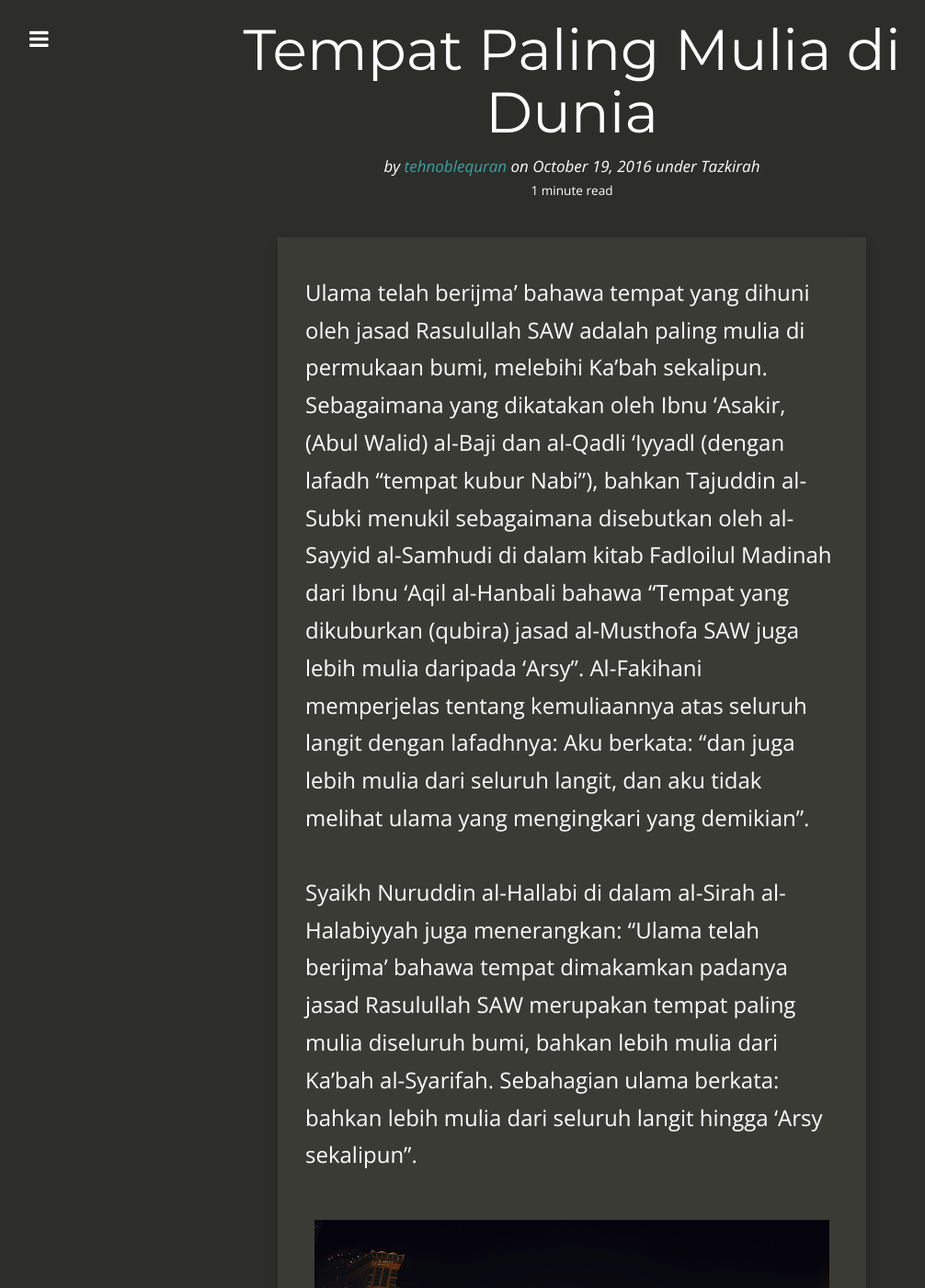
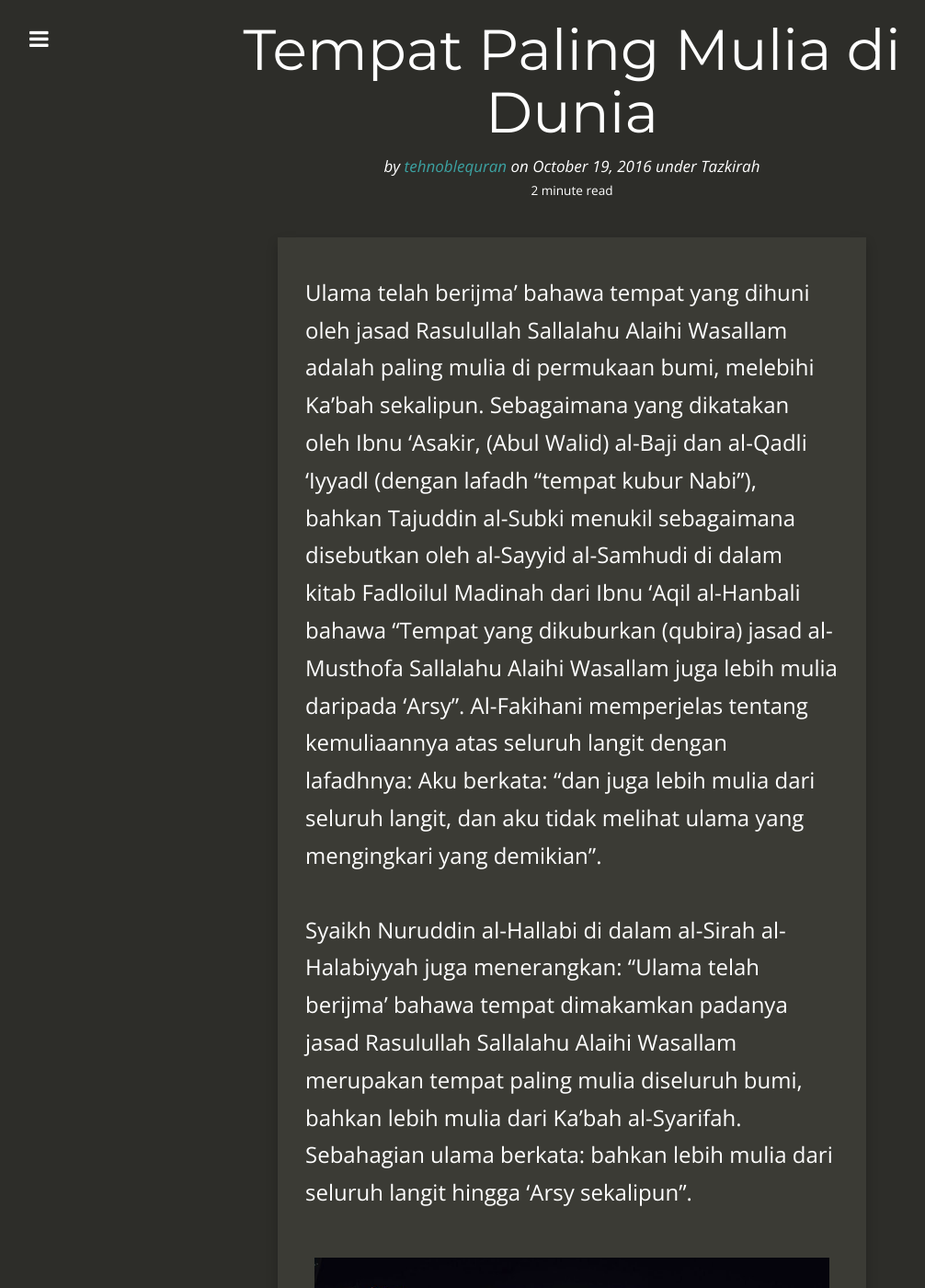
Before and after one commit to kedamaian/swsyafiq, a Jekyll site: the page built from _posts/2016-10-19-tempat-paling-mulia-di-dunia.md, in a window 1280 px wide and 1400 px high. Shown: the whole window at 92% size, without its empty margins (18-1024 px from the left). Built offline with Jekyll 4.4.1, drawn with Linux system fonts in a browser that asks for light colours; nearby versions of some CDN libraries; comment, search, counter and statistics services are not loaded; some of the changed text lies outside the part shown.

Commit message:
Update 2016-10-19-tempat-paling-mulia-di-dunia.md

```diff
--- a/_posts/2016-10-19-tempat-paling-mulia-di-dunia.md
+++ b/_posts/2016-10-19-tempat-paling-mulia-di-dunia.md
@@ -6,9 +6,9 @@ title: Tempat Paling Mulia di Dunia
 categories:
   - Tazkirah
 ---
-Ulama telah berijma' bahawa tempat yang dihuni oleh jasad Rasulullah SAW adalah paling mulia di permukaan bumi, melebihi Ka'bah sekalipun. Sebagaimana yang dikatakan oleh Ibnu 'Asakir, (Abul Walid) al-Baji dan al-Qadli 'Iyyadl (dengan lafadh "tempat kubur Nabi"), bahkan Tajuddin al-Subki menukil sebagaimana disebutkan oleh al-Sayyid al-Samhudi di dalam kitab Fadloilul Madinah dari Ibnu 'Aqil al-Hanbali bahawa "Tempat yang dikuburkan (qubira) jasad al-Musthofa SAW juga lebih mulia daripada 'Arsy". Al-Fakihani memperjelas tentang kemuliaannya atas seluruh langit dengan lafadhnya: Aku berkata: "dan juga lebih mulia dari seluruh langit, dan aku tidak melihat ulama yang mengingkari yang demikian".
+Ulama telah berijma' bahawa tempat yang dihuni oleh jasad Rasulullah Sallalahu Alaihi Wasallam adalah paling mulia di permukaan bumi, melebihi Ka'bah sekalipun. Sebagaimana yang dikatakan oleh Ibnu 'Asakir, (Abul Walid) al-Baji dan al-Qadli 'Iyyadl (dengan lafadh "tempat kubur Nabi"), bahkan Tajuddin al-Subki menukil sebagaimana disebutkan oleh al-Sayyid al-Samhudi di dalam kitab Fadloilul Madinah dari Ibnu 'Aqil al-Hanbali bahawa "Tempat yang dikuburkan (qubira) jasad al-Musthofa Sallalahu Alaihi Wasallam juga lebih mulia daripada 'Arsy". Al-Fakihani memperjelas tentang kemuliaannya atas seluruh langit dengan lafadhnya: Aku berkata: "dan juga lebih mulia dari seluruh langit, dan aku tidak melihat ulama yang mengingkari yang demikian".
 
-Syaikh Nuruddin al-Hallabi di dalam al-Sirah al-Halabiyyah juga menerangkan: "Ulama telah berijma' bahawa tempat dimakamkan padanya jasad Rasulullah SAW merupakan tempat paling mulia diseluruh bumi, bahkan lebih mulia dari Ka'bah al-Syarifah. Sebahagian ulama berkata: bahkan lebih mulia dari seluruh langit hingga 'Arsy sekalipun".
+Syaikh Nuruddin al-Hallabi di dalam al-Sirah al-Halabiyyah juga menerangkan: "Ulama telah berijma' bahawa tempat dimakamkan padanya jasad Rasulullah Sallalahu Alaihi Wasallam merupakan tempat paling mulia diseluruh bumi, bahkan lebih mulia dari Ka'bah al-Syarifah. Sebahagian ulama berkata: bahkan lebih mulia dari seluruh langit hingga 'Arsy sekalipun".
 
 ![Masjidil Haram, Mekah]({{site.baseurl}}/images/makkah.jpg)
 _Masjidil Haram, Mekah_
@@ -17,15 +17,15 @@ _Masjid Nabawi, Madinah_
 ![Masjid Al Aqsa, Palestin]({{site.baseurl}}/images/Al_aqsa_moschee_2-660x330.jpg)
 _Masjid Al Aqsa, Palestin_
 
-Dari Abi Hurairah ra. Nabi Muhammad SAW bersabda, "Satu solat di masjid ku ini (masjid Nabawi) lebih baik dari seribu solat di tempat lain kecuali Masjidil-Haram". (HR Bukhari dan Muslim)
+Dari Abi Hurairah ra. Nabi Muhammad Sallalahu Alaihi Wasallam bersabda, "Satu solat di masjid ku ini (masjid Nabawi) lebih baik dari seribu solat di tempat lain kecuali Masjidil-Haram". (HR Bukhari dan Muslim)
 
 > "Solat di masjidku ini (Masjid Nabawi) lebih afdal dari 1,000 solat di masjid lain kecuali masjidil Haram dan solat di masjid Haram lebih afdal dari 100,000 solat di masjid lain". (HR Ahmad dan Ibnu Majah).
 
-Dari Jabir, katanya, Nabi SAW bersabda, Nabi Ibrahim telah menjadikan Makkah sebagai Tanah Haram, sementara Aku pula menjadikan Madinah sebagai Tanah Haram meliputi kawasan di antara dua kawasan berbatu hitam. Pokoknya tidak boleh dipotong dan binatang buruannya tidak boleh diburu. (HR. Muslim)
+Dari Jabir, katanya, Nabi Sallalahu Alaihi Wasallam bersabda, Nabi Ibrahim telah menjadikan Makkah sebagai Tanah Haram, sementara Aku pula menjadikan Madinah sebagai Tanah Haram meliputi kawasan di antara dua kawasan berbatu hitam. Pokoknya tidak boleh dipotong dan binatang buruannya tidak boleh diburu. (HR. Muslim)
 
 Menurut Imam al-Razi RH: Maksud al-haram (sama ada bulan haram atau tempat haram) ialah maksiat padanya dibalas dengan dosa yang lebih besar dan kebaikan dibalas dengan pahala yang lebih besar. (al-Razi, jil.16, ms. 53).
 
-Dari Abu Hurairah ra. Nabi Muhammad SAW bersabda, "Tidak sepatutnya (bersusah payah) keluar belayar (untuk menziarahi mana-mana masjid) kecuali ke tiga buah masjid, Masjidil Haram di Mekkah, Masjidir Rasul ( Masjidi an-Nabawi di Madinah ) dan Masjidil Aqsa di Palestin." (HR Bukhari)
+Dari Abu Hurairah ra. Nabi Muhammad Sallalahu Alaihi Wasallam bersabda, "Tidak sepatutnya (bersusah payah) keluar belayar (untuk menziarahi mana-mana masjid) kecuali ke tiga buah masjid, Masjidil Haram di Mekkah, Masjidir Rasul ( Masjidi an-Nabawi di Madinah ) dan Masjidil Aqsa di Palestin." (HR Bukhari)
 
 
 Wallahu a'lam.
```
